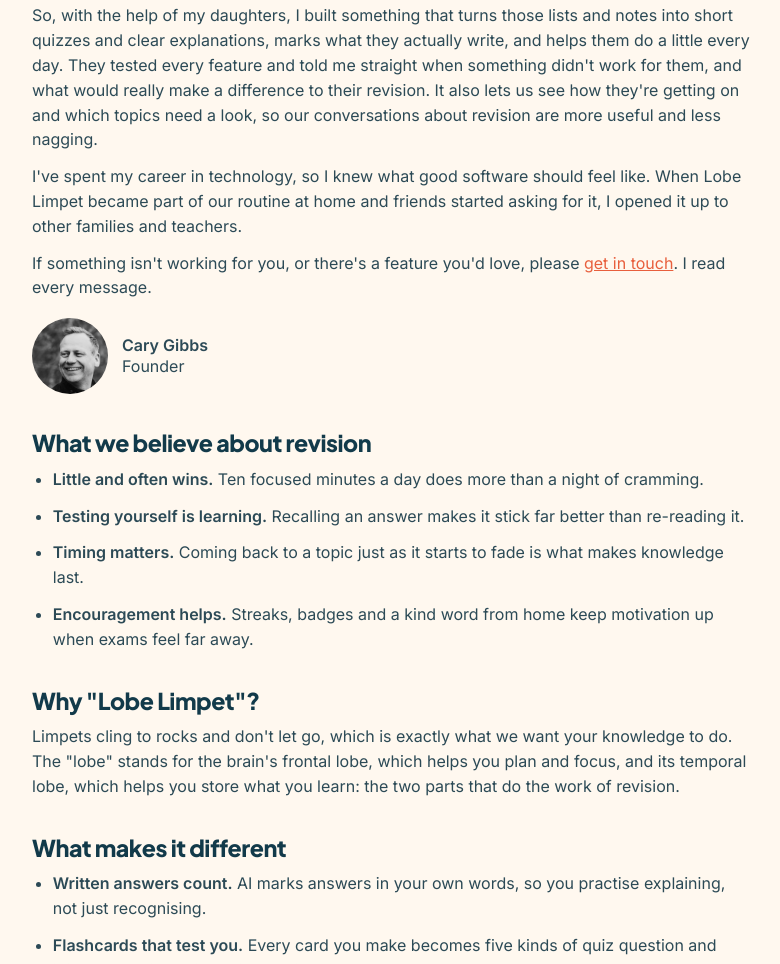
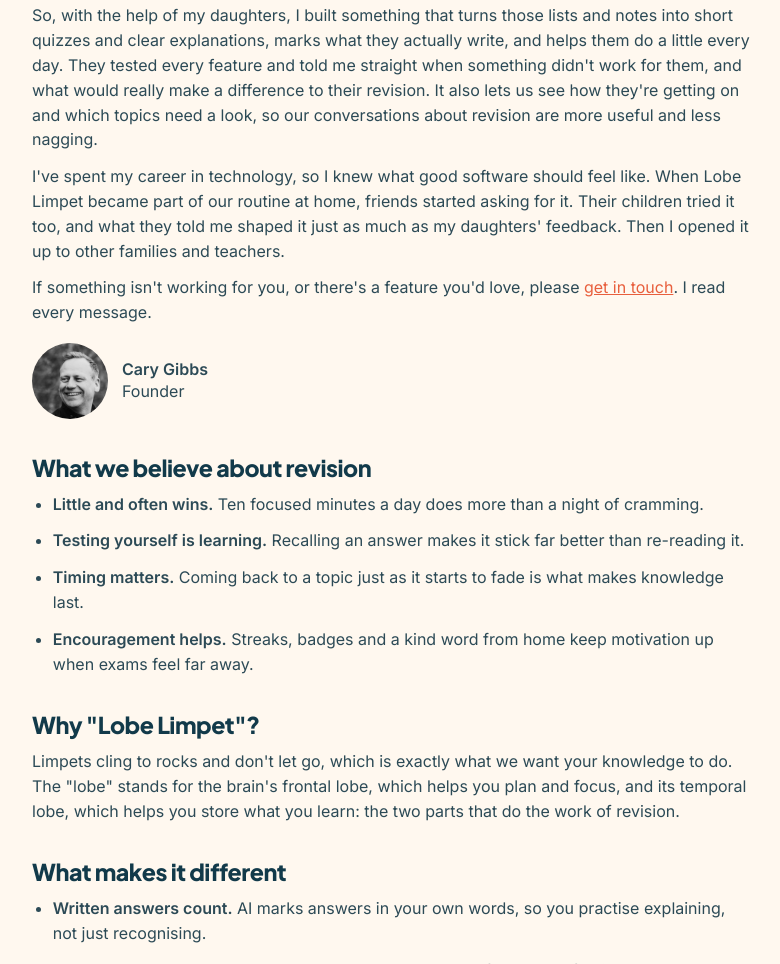
Before and after one commit to CaryGibbs/carygibbs.com, a plain HTML site: page hub/about.html in a window 1280 px wide. Shown: the part 1007-1971 px from the top of the page, without its empty margins (88-868 px from the left). Drawn offline with Linux system fonts and the light colour scheme; no server answers.

Commit message:
About and press: friends' families helped shape Lobe Limpet too
Co-Authored-By: Claude Opus 5.5 <noreply@anthropic.com>
Claude-Session: https://claude.ai/code/session_01FJnA9eR3z13BCw7ZfMvVrc

```diff
--- a/hub/about.html
+++ b/hub/about.html
@@ -25,7 +25,7 @@
 <img class="about-family" src="assets/images/about/family-walk.jpg?v=20261120b" width="1440" height="1064" alt="Cary, his wife and their two daughters walking hand in hand along a heathland path, seen from behind" loading="lazy">
 <p>Hi, I'm Cary. I built Lobe Limpet for my daughters. One was getting close to her GCSEs and the younger one was in the early years of secondary school. Their school gave them clear revision lists and good material. What they needed was help making sure they really understood all of it, and that it stuck. As parents, my wife and I wanted to support them, but we didn't always know what to ask, or whether something had properly gone in.</p>
 <p>So, with the help of my daughters, I built something that turns those lists and notes into short quizzes and clear explanations, marks what they actually write, and helps them do a little every day. They tested every feature and told me straight when something didn't work for them, and what would really make a difference to their revision. It also lets us see how they're getting on and which topics need a look, so our conversations about revision are more useful and less nagging.</p>
-<p>I've spent my career in technology, so I knew what good software should feel like. When Lobe Limpet became part of our routine at home and friends started asking for it, I opened it up to other families and teachers.</p>
+<p>I've spent my career in technology, so I knew what good software should feel like. When Lobe Limpet became part of our routine at home, friends started asking for it. Their children tried it too, and what they told me shaped it just as much as my daughters' feedback. Then I opened it up to other families and teachers.</p>
 <p>If something isn't working for you, or there's a feature you'd love, please <a href="contact.html">get in touch</a>. I read every message.</p>
 <div class="about-sign"><img src="assets/images/about/cary.jpg?v=20261120b" width="400" height="400" alt="Cary Gibbs, smiling" loading="lazy"><p><strong>Cary Gibbs</strong><br>Founder</p></div>
 
```
Also changed, not shown: hub/press.html (+1 -1 lines).
